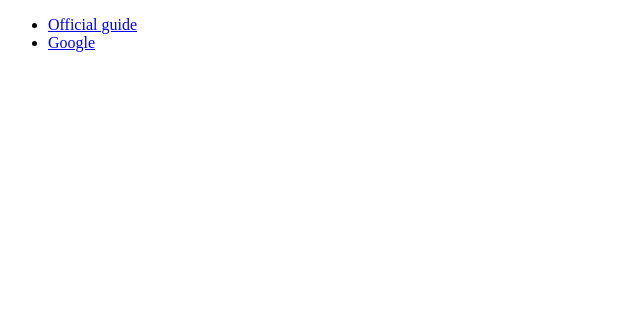
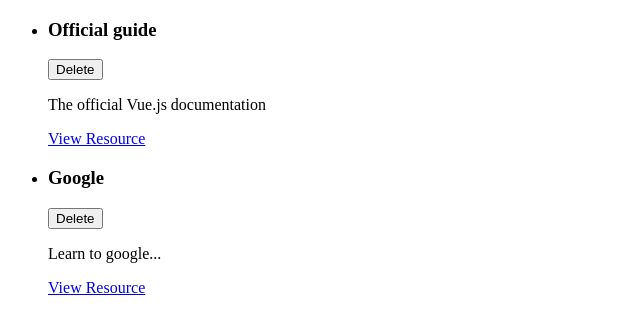
Before and after one commit to AlexL70/vue-the-complete-guide, a Vue app in the folder l127-learning-resources/: page / in a window 1280 px wide. Shown: the top 334 px of the page, without its empty margins (0-640 px from the left). Built offline with nearby package versions, Linux system fonts and the light colour scheme.

Commit message:
128. First Components & Props

```diff
--- a/l127-learning-resources/src/App.vue
+++ b/l127-learning-resources/src/App.vue
@@ -1,17 +1,19 @@
 <template>
     <ul>
-        <li v-for="r in stroredResources" :key="r.id">
-            <a :href="r.link">{{ r.title }}</a>
-        </li>
+        <learning-resource v-for="r in stroredResources" :key="r.id" :res="r"></learning-resource>
     </ul>
 </template>
 
 <script lang="ts">
 import { defineComponent } from 'vue';
 import type { Resource } from "./types/DtoInterfaces"
+import LearningResource from "./components/learning-resources/LearningResource.vue"
 
 export default defineComponent({
     name: "App",
+    components: {
+        LearningResource,
+    },
     data() {
         return {
             stroredResources: [
--- /dev/null
+++ b/l127-learning-resources/src/components/learning-resources/LearningResource.vue
@@ -0,0 +1,27 @@
+<template>
+    <li>
+        <div>
+            <header>
+                <h3>{{ res.title }}</h3>
+                <button>Delete</button>
+            </header>
+            <p>{{ res.description }}</p>
+            <nav>
+                <a :href="res.link">View Resource</a>
+            </nav>
+        </div>
+    </li>
+</template>
+
+<script lang="ts">
+import { defineComponent, type PropType } from "vue";
+import type { Resource } from "./../../types/DtoInterfaces"
+export default defineComponent({
+    props: {
+        res: {
+            type: Object as PropType<Resource>,
+            required: true,
+        }
+    }
+});
+</script>
```
